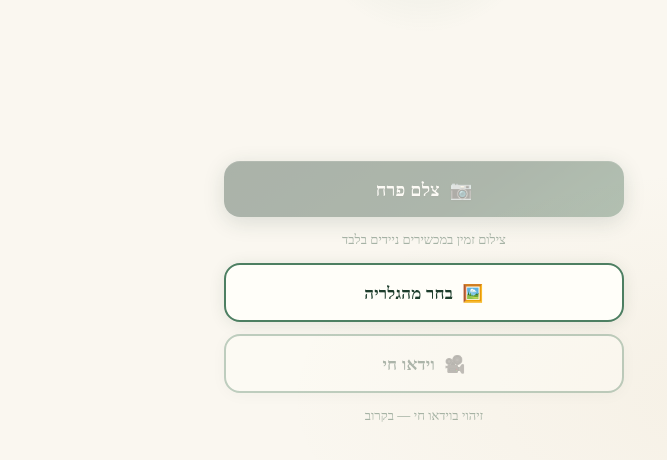
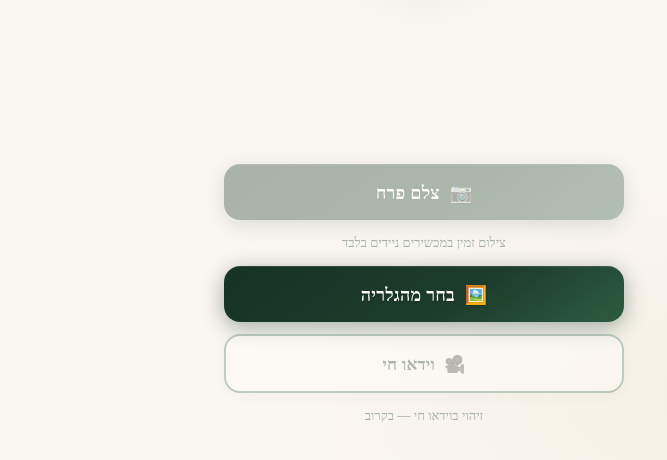
Before and after one commit to avibenzichri-coder/Challenge, a website: page flower-id/index.html in a window 1280 px wide. Shown: the part 338-798 px from the top of the page, without its empty margins (216-883 px from the left). Drawn offline with Linux system fonts and the light colour scheme; a web font is replaced by a local one.

Commit message:
Make gallery button primary style on landing screen

```diff
--- a/flower-id/index.html
+++ b/flower-id/index.html
@@ -30,7 +30,7 @@
     <div class="action-group">
       <button id="btn-camera"  class="btn btn-primary">📷&nbsp; צלם פרח</button>
       <p id="camera-desktop-note" class="video-future-note" style="display:none">צילום זמין במכשירים ניידים בלבד</p>
-      <button id="btn-gallery" class="btn btn-secondary">🖼️&nbsp; בחר מהגלריה</button>
+      <button id="btn-gallery" class="btn btn-primary">🖼️&nbsp; בחר מהגלריה</button>
       <!-- Future phase: live video -->
       <button id="btn-video" class="btn btn-secondary btn-disabled" disabled aria-disabled="true">
         🎥&nbsp; וידאו חי
```
